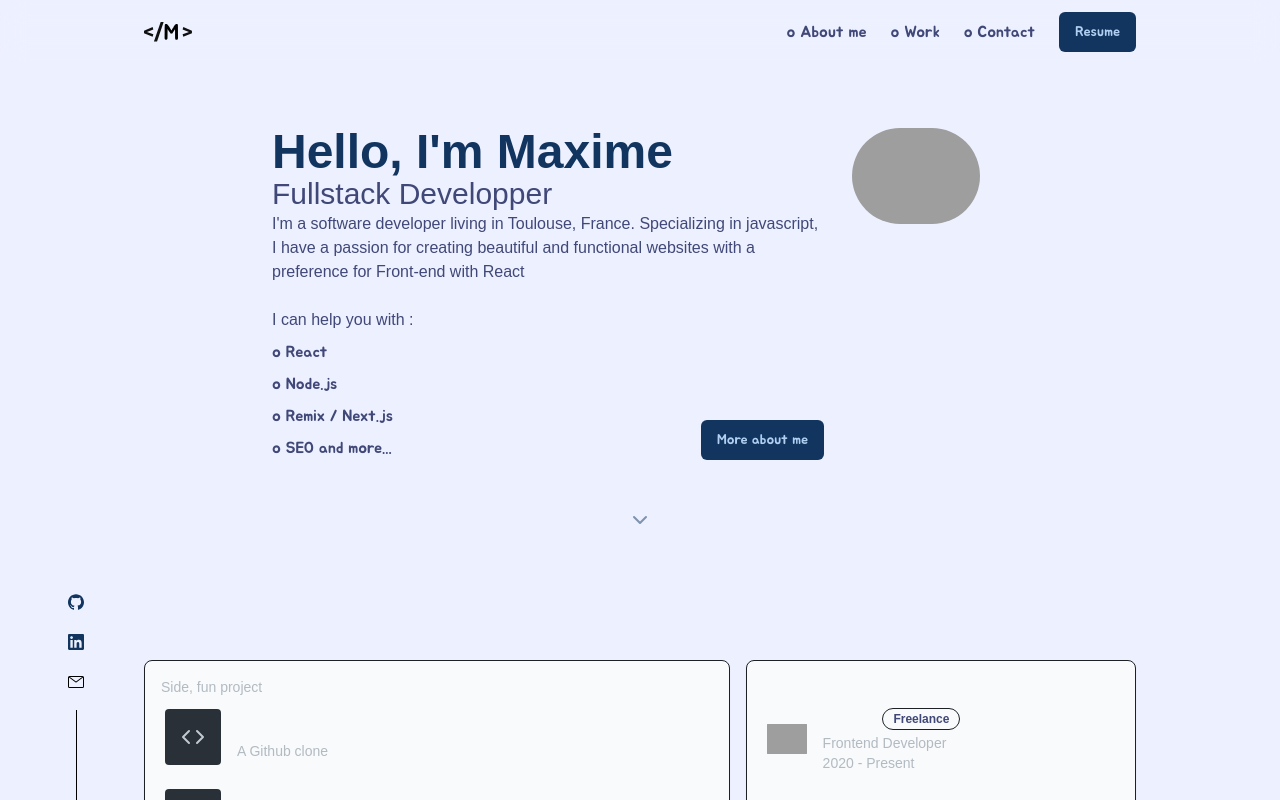
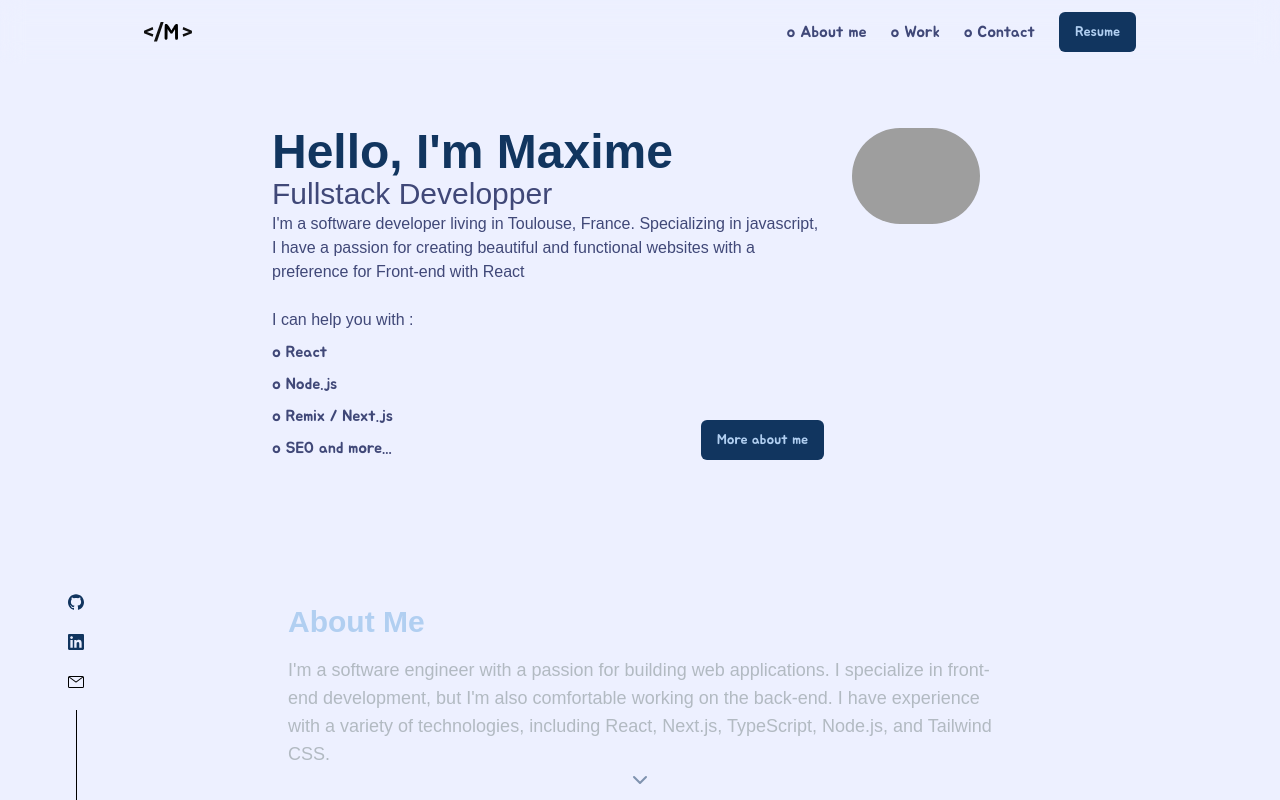
Before and after one commit to Milimaks/portfolio-max, a Next.js app: page / in a window 1280 px wide. Both pictures are taken after a click on the button "More about me". Shown: the top 800 px of the page. Built offline with nearby package versions, Linux system fonts and the light colour scheme; grey boxes are pictures that could not be loaded; a web font is replaced by a local one.

Commit message:
[ADD] - collapsible component and part for about Me informations

```diff
--- a/package.json
+++ b/package.json
@@ -9,6 +9,7 @@
     "lint": "next lint"
   },
   "dependencies": {
+    "@radix-ui/react-collapsible": "^1.1.2",
     "@radix-ui/react-slot": "^1.1.1",
     "class-variance-authority": "^0.7.1",
     "clsx": "^2.1.1",
--- a/src/app/_components/AboutMe.tsx
+++ b/src/app/_components/AboutMe.tsx
@@ -2,7 +2,7 @@ import { Section } from "./Section";
 
 export const AboutMe = () => {
   return (
-    <Section className="flex max-md:flex-col items-start gap-4  max-w-3xl">
+    <Section className="flex flex-col max-md:flex-col items-start gap-4 mt-32  max-w-3xl">
       <h2 className="text-3xl font-bold text-primary-foreground">About Me</h2>
       <p className="text-lg text-muted-foreground">
         I'm a software engineer with a passion for building web applications. I
--- a/src/app/_components/Hero.tsx
+++ b/src/app/_components/Hero.tsx
@@ -5,9 +5,22 @@ import { Section } from "./Section";
 import { ChevronDown } from "lucide-react";
 import { AboutMe } from "./AboutMe";
 import { useState } from "react";
+import { Collapsible } from "@/components/ui/collapsible";
+import {
+  CollapsibleContent,
+  CollapsibleTrigger,
+} from "@radix-ui/react-collapsible";
 
 export const Hero = () => {
-  const [isVisible, setIsVisible] = useState(false);
+  const [isCollapsibleOpen, setIsCollapsibleOpen] = useState(false);
+
+  const handleChevronClick = () => {
+    setIsCollapsibleOpen(!isCollapsibleOpen);
+  };
+
+  const handleButtonClick = () => {
+    setIsCollapsibleOpen(true);
+  };
 
   return (
     <Section className="flex flex-col max-md:flex-col items-start gap-4 max-w-3xl">
@@ -38,22 +51,31 @@ export const Hero = () => {
             <li>o Remix / Next.js</li>
             <li className="flex justify-between">
               <p>o SEO and more...</p>
-              <Button className="absolute right-0 bottom-0 transition ease-in-out duration-300 hover:shadow-[0px_6px_0px_0px_black] hover:-translate-y-2">
+              <Button
+                onClick={handleButtonClick}
+                className="absolute right-0 bottom-0 transition ease-in-out duration-300 hover:shadow-[0px_6px_0px_0px_black] hover:-translate-y-2 "
+              >
                 More about me
               </Button>
             </li>
           </ul>
         </div>
       </div>
-      <div className="w-full ">
-        {isVisible && <AboutMe />}
-        <span className="w-full flex justify-center pt-8 text-primary/50 transition-all duration-500">
-          <ChevronDown
-            className="hover:animate-gelatine cursor-pointer "
-            onClick={() => setIsVisible(!isVisible)}
-          />
-        </span>
-      </div>
+      <Collapsible open={isCollapsibleOpen} className="w-full">
+        <CollapsibleContent className="overflow-hidden data-[state=open]:animate-slideDown data-[state=closed]:animate-slideUp">
+          <AboutMe />
+        </CollapsibleContent>
+        <CollapsibleTrigger asChild>
+          <div className="w-full flex justify-center">
+            <ChevronDown
+              className={`text-primary/50 cursor-pointer transition-transform ${
+                isCollapsibleOpen ? "" : "hidden"
+              }`}
+              onClick={handleChevronClick}
+            />
+          </div>
+        </CollapsibleTrigger>
+      </Collapsible>
     </Section>
   );
 };
--- /dev/null
+++ b/src/components/ui/collapsible.tsx
@@ -0,0 +1,11 @@
+"use client"
+
+import * as CollapsiblePrimitive from "@radix-ui/react-collapsible"
+
+const Collapsible = CollapsiblePrimitive.Root
+
+const CollapsibleTrigger = CollapsiblePrimitive.CollapsibleTrigger
+
+const CollapsibleContent = CollapsiblePrimitive.CollapsibleContent
+
+export { Collapsible, CollapsibleTrigger, CollapsibleContent }
--- a/tailwind.config.ts
+++ b/tailwind.config.ts
@@ -65,6 +65,8 @@ export default {
     },
     animation: {
       gelatine: "gelatine 0.5s infinite",
+      slideDown: "slideDown 300ms ease-out",
+      slideUp: "slideUp 300ms ease-out",
     },
     keyframes: {
       gelatine: {
@@ -73,6 +75,14 @@ export default {
         "50%": { transform: "scale(1.1, 0.9)" },
         "75%": { transform: "scale(0.95, 1.05)" },
       },
+      slideDown: {
+        from: { height: "0" },
+        to: { height: "var(--radix-collapsible-content-height)" },
+      },
+      slideUp: {
+        from: { height: "var(--radix-collapsible-content-height)" },
+        to: { height: "0" },
+      },
     },
   },
 
```
Also changed, not shown: 1 other file (tests, documents, lock files or other folders).
